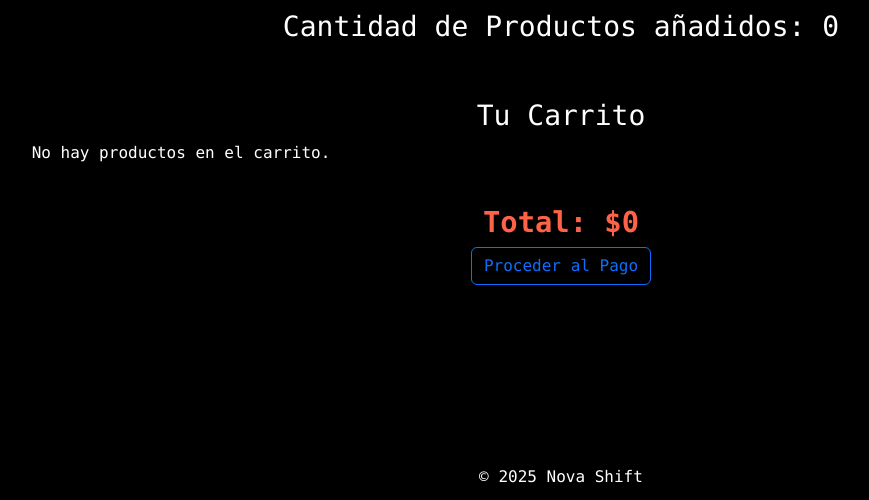
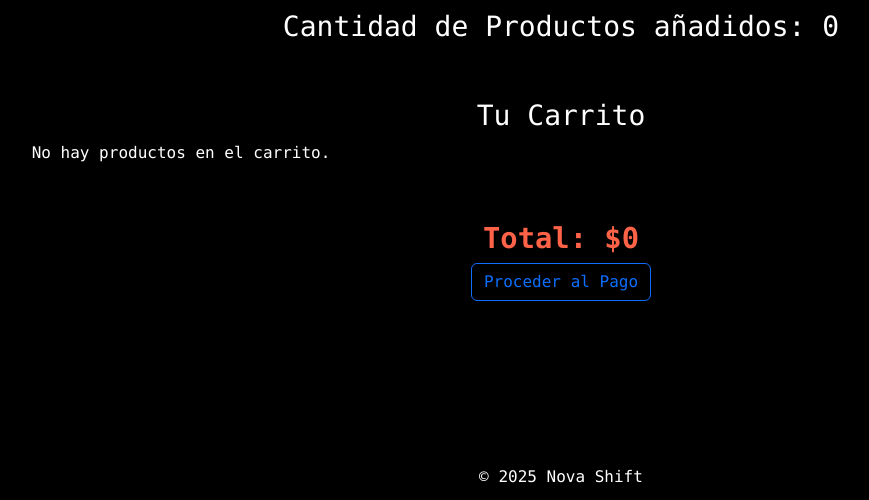
Before and after one commit to mk-vzla/nova_app, a Django app: page /checkout in a window 1280 px wide. Shown: the part 265-765 px from the top of the page, without its empty margins (79-948 px from the left). Run offline with Django 5.2, Linux system fonts and the light colour scheme; data comes from the database, SQL or seed files in the repository; data that the repository does not hold is empty.

Commit message:
problemasCarrito

```diff
--- a/core/views.py
+++ b/core/views.py
@@ -486,9 +486,6 @@ def checkout(request):
     if not conectado_email:
         return redirect('login')  # Redirigir al login si no hay usuario conectado
 
-    # Normalizar el email por seguridad
-    conectado_email = conectado_email.strip().lower()
-
     # Obtener productos del carrito
     productos_carrito = Carrito.objects.filter(usuario__email=conectado_email)
 
--- a/nshift/templates/checkout.html
+++ b/nshift/templates/checkout.html
@@ -122,9 +122,15 @@
             </div>
             {% endfor %}
         </div>
-        <div class="text-center mt-4"></div>
-            <h4>Total: ${{ total_precio }}</h4>
-            <button class="btn btn-outline-primary btn-proceder-pago">Proceder al Pago</button>
+        <div class="row justify-content-center mt-4">
+            <div class="col-md-6">
+                <div class="card text-center">
+                    <div class="card-body">
+                        <h4>Total: ${{ total_precio }}</h4>
+                        <button class="btn btn-outline-primary btn-proceder-pago">Proceder al Pago</button>
+                    </div>
+                </div>
+            </div>
         </div>
     </div>
 
```
Also changed, not shown: db.sqlite3.
